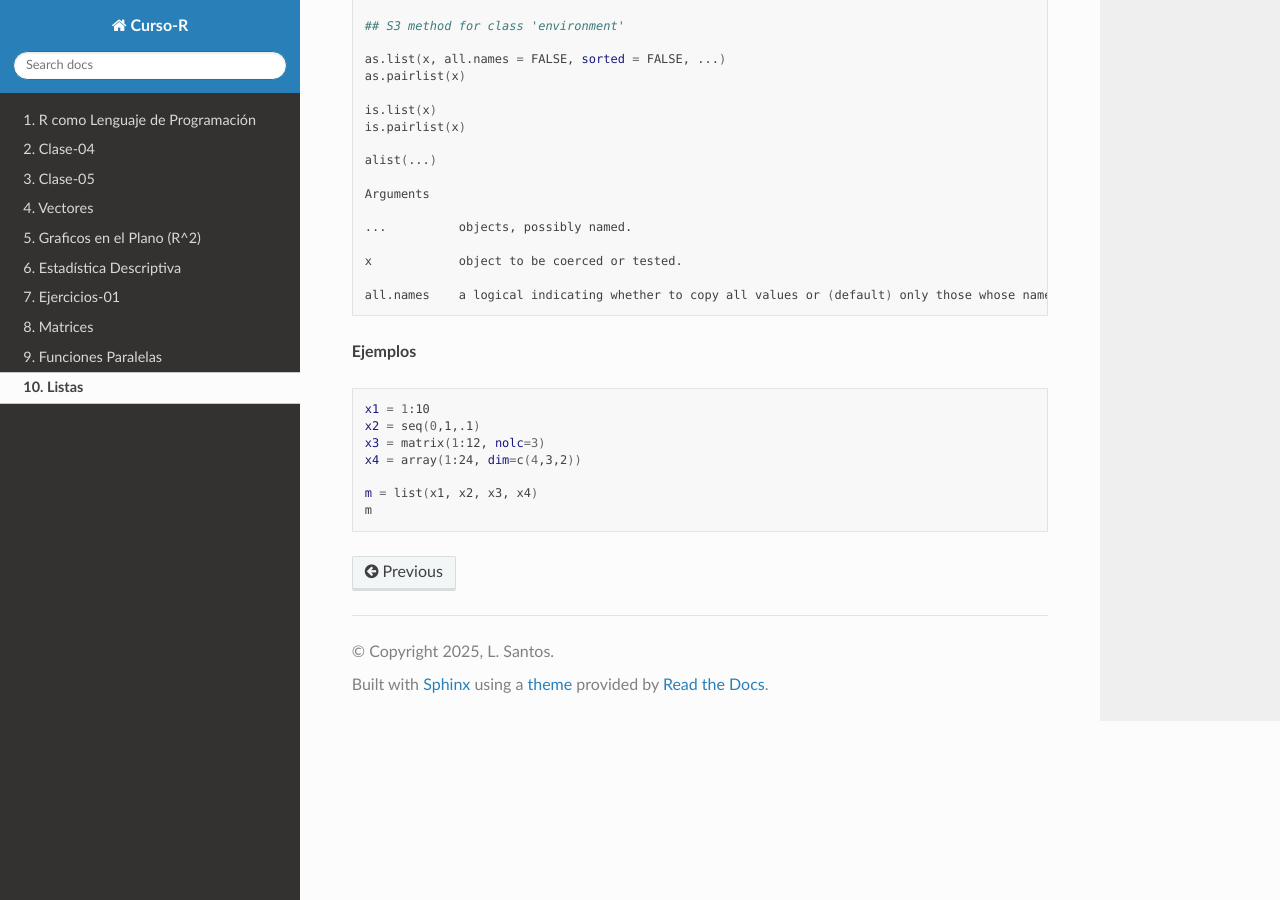
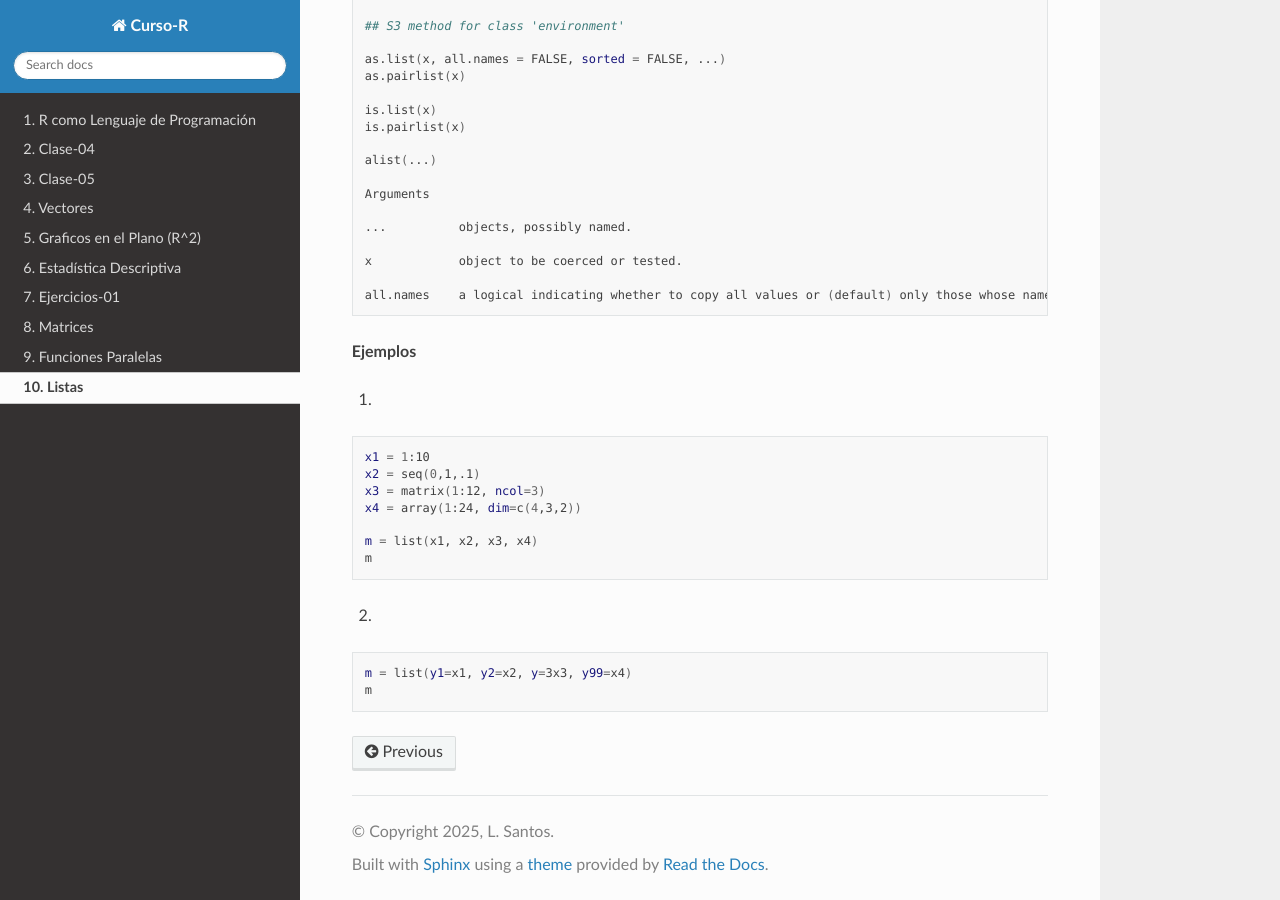
Before and after one commit to matecom57/santosg57-curso-r, a Sphinx documentation site: the page built from docs/source/listas.rst, in a window 1280 px wide and 900 px high, scrolled down 528 px. Built offline with Sphinx 7.4.7 and the Read the Docs theme 3.1.0, drawn with Linux system fonts in a browser that asks for light colours.

```diff
--- a/docs/source/listas.rst
+++ b/docs/source/listas.rst
@@ -43,12 +43,21 @@ Ayuda ``list``
 
 **Ejemplos**
 
+1)
+
 .. code:: Bash
 
    x1 = 1:10
    x2 = seq(0,1,.1)
-   x3 = matrix(1:12, nolc=3)
+   x3 = matrix(1:12, ncol=3)
    x4 = array(1:24, dim=c(4,3,2))
 
    m = list(x1, x2, x3, x4)
    m
+
+2)
+
+.. code:: Bash
+
+   m = list(y1=x1, y2=x2, y=3x3, y99=x4)
+   m
```
